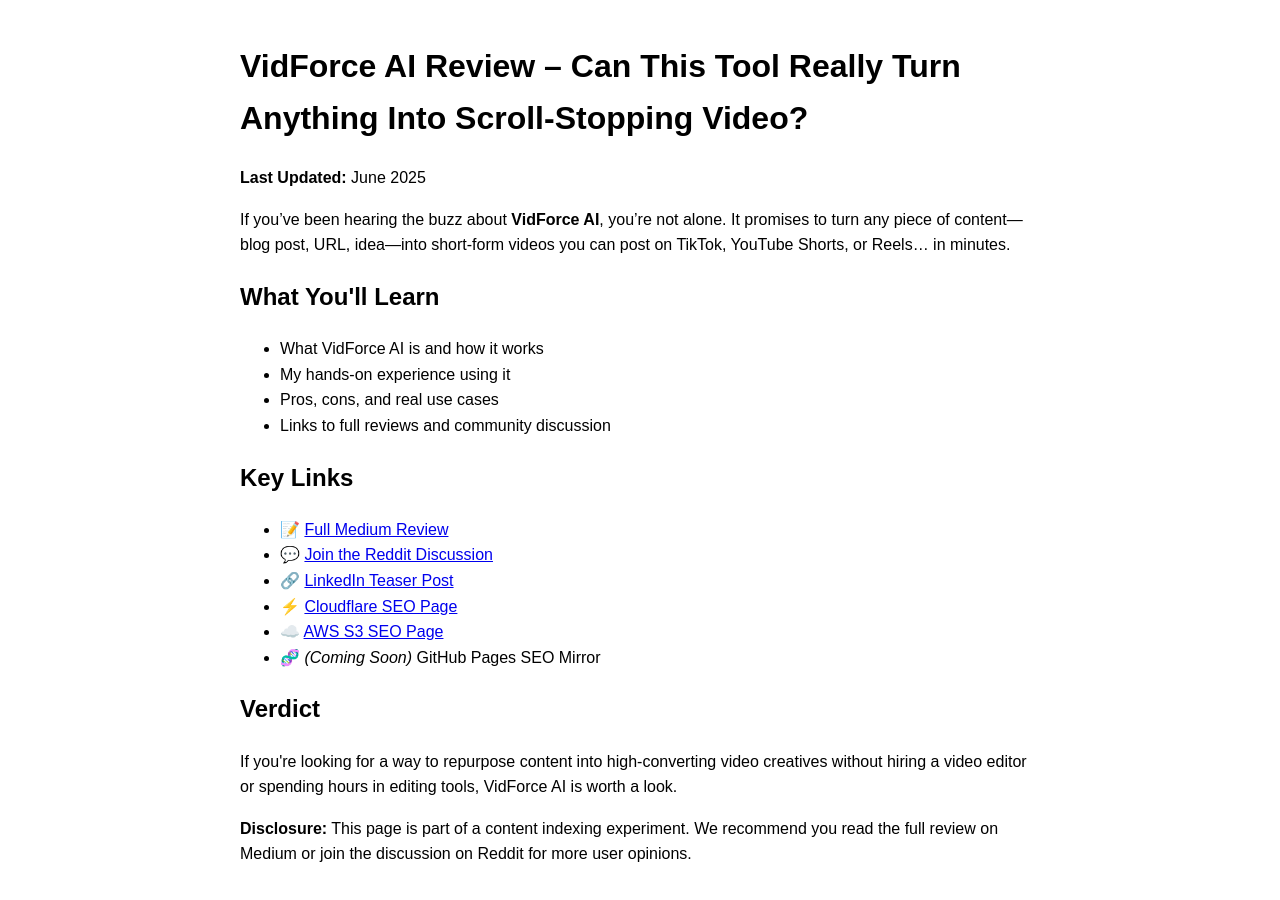
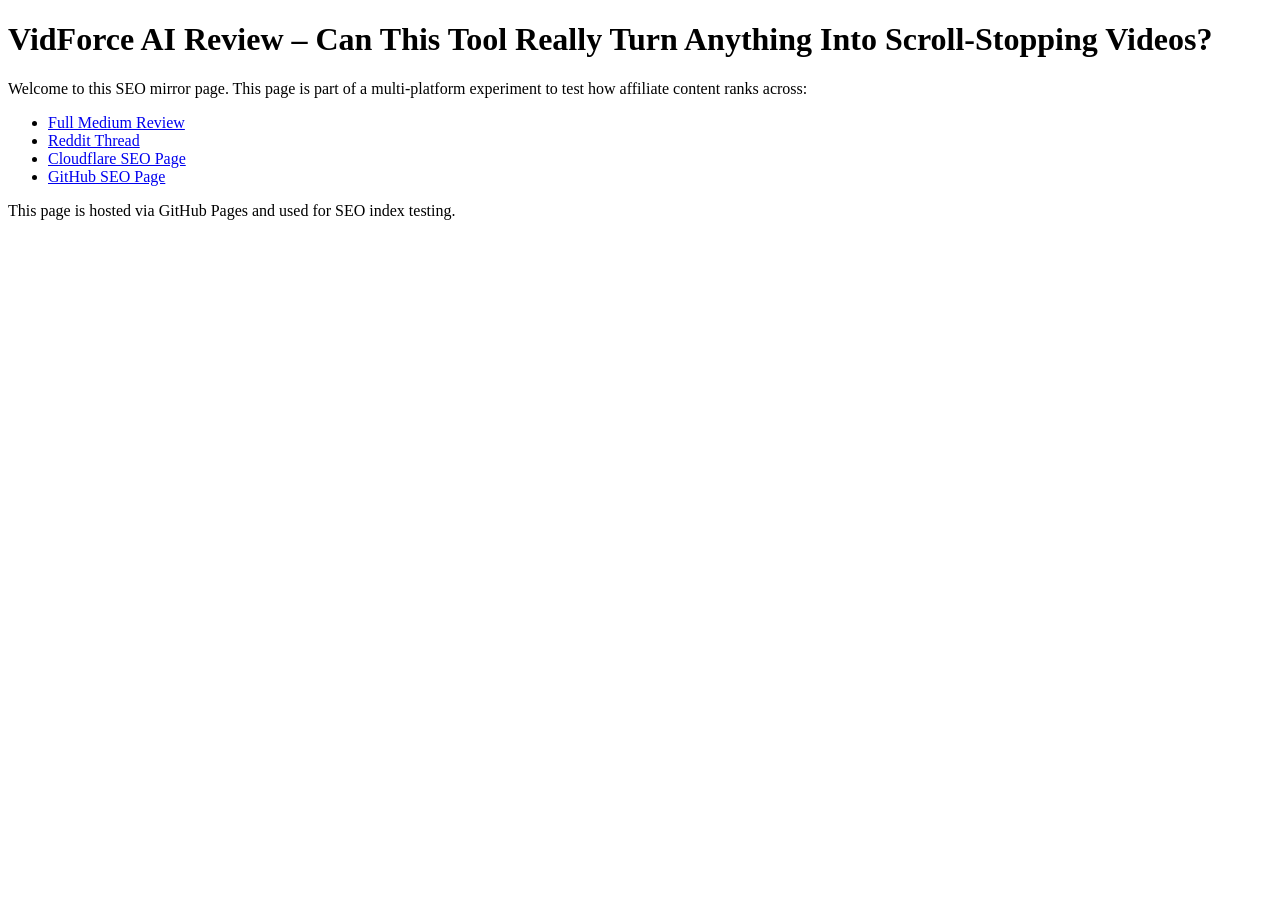
Before and after one commit to inboxinitiative/vidforce-ai-review, a plain HTML site: page index.html in a window 1280 px wide. After the commit the page ends 800 px from the top, so only its background shows below. Drawn offline with Linux system fonts and the light colour scheme.

Commit message:
Add files via upload

```diff
--- a/index.html
+++ b/index.html
@@ -2,39 +2,49 @@
 <!DOCTYPE html>
 <html lang="en">
 <head>
-    <meta charset="UTF-8">
-    <meta name="viewport" content="width=device-width, initial-scale=1.0">
-    <meta name="description" content="VidForce AI Review 2025 – Can This AI tool really turn your content into scroll-stopping videos? Read our breakdown and discover the truth.">
-    <title>VidForce AI Review 2025 – Scroll-Stopping Videos in Minutes?</title>
+  <meta charset="UTF-8">
+  <title>VidForce AI Review – Can This Tool Really Turn Anything Into Scroll-Stopping Videos?</title>
+  <meta name="description" content="Unbiased review of VidForce AI — the AI tool that turns content into scroll-stopping videos for TikTok, Shorts, and Reels. Learn how it works, what's good, what's missing.">
+  <meta name="keywords" content="VidForce AI Review, VidForce AI bonus, best AI video tool, scroll-stopping video automation, affiliate video tools, AI for video marketers">
+  <meta name="author" content="Stojan Jancic">
+  <meta name="viewport" content="width=device-width, initial-scale=1.0">
+
+  <!-- Schema markup for SEO -->
+  <script type="application/ld+json">
+  {
+    "@context": "https://schema.org/",
+    "@type": "Product",
+    "name": "VidForce AI",
+    "image": "https://inboxinitiative.github.io/vidforce-ai-review/vidforce-cover.jpg",
+    "description": "VidForce AI review for affiliate marketers – can this tool turn your ideas into scroll-stopping videos?",
+    "brand": {
+      "@type": "Organization",
+      "name": "VidForce"
+    },
+    "review": {
+      "@type": "Review",
+      "reviewRating": {
+        "@type": "Rating",
+        "ratingValue": "4.7",
+        "bestRating": "5"
+      },
+      "author": {
+        "@type": "Person",
+        "name": "Stojan Jancic"
+      }
+    }
+  }
+  </script>
 </head>
-<body style="font-family: Arial, sans-serif; max-width: 800px; margin: auto; padding: 20px; line-height: 1.6;">
-    <h1>VidForce AI Review – Can This Tool Really Turn Anything Into Scroll-Stopping Video?</h1>
-
-    <p><strong>Last Updated:</strong> June 2025</p>
-
-    <p>If you’ve been hearing the buzz about <strong>VidForce AI</strong>, you’re not alone. It promises to turn any piece of content—blog post, URL, idea—into short-form videos you can post on TikTok, YouTube Shorts, or Reels… in minutes.</p>
-
-    <h2>What You'll Learn</h2>
-    <ul>
-        <li>What VidForce AI is and how it works</li>
-        <li>My hands-on experience using it</li>
-        <li>Pros, cons, and real use cases</li>
-        <li>Links to full reviews and community discussion</li>
-    </ul>
-
-    <h2>Key Links</h2>
-    <ul>
-        <li>📝 <a href="https://medium.com/@stojan_79749/vidforce-ai-review-can-this-tool-really-turn-anything-into-a-scroll-stopping-video-67fdae6b4af7" target="_blank">Full Medium Review</a></li>
-        <li>💬 <a href="https://www.reddit.com/r/MMOOfferReviews/comments/1lfi28y/vidforce_ai_review_can_this_tool_really_turn/" target="_blank">Join the Reddit Discussion</a></li>
-        <li>🔗 <a href="https://www.linkedin.com/posts/stojanjancic_vidforce-ai-review-can-this-tool-really-activity-7341374651698139137-73in" target="_blank">LinkedIn Teaser Post</a></li>
-        <li>⚡ <a href="https://vidforceai-review.pages.dev/" target="_blank">Cloudflare SEO Page</a></li>
-        <li>☁️ <a href="http://vidforce-ai-review.s3-website.us-east-2.amazonaws.com/" target="_blank">AWS S3 SEO Page</a></li>
-        <li>🧬 <em>(Coming Soon)</em> GitHub Pages SEO Mirror</li>
-    </ul>
-
-    <h2>Verdict</h2>
-    <p>If you're looking for a way to repurpose content into high-converting video creatives without hiring a video editor or spending hours in editing tools, VidForce AI is worth a look.</p>
-
-    <p><strong>Disclosure:</strong> This page is part of a content indexing experiment. We recommend you read the full review on Medium or join the discussion on Reddit for more user opinions.</p>
+<body>
+  <h1>VidForce AI Review – Can This Tool Really Turn Anything Into Scroll-Stopping Videos?</h1>
+  <p>Welcome to this SEO mirror page. This page is part of a multi-platform experiment to test how affiliate content ranks across:</p>
+  <ul>
+    <li><a href="https://medium.com/@stojan_79749/vidforce-ai-review-can-this-tool-really-turn-anything-into-a-scroll-stopping-video-67fdae6b4af7" target="_blank">Full Medium Review</a></li>
+    <li><a href="https://www.reddit.com/r/MMOOfferReviews/comments/1lfi28y/vidforce_ai_review_can_this_tool_really_turn/" target="_blank">Reddit Thread</a></li>
+    <li><a href="https://vidforceai-review.pages.dev/" target="_blank">Cloudflare SEO Page</a></li>
+    <li><a href="https://inboxinitiative.github.io/vidforce-ai-review/" target="_blank">GitHub SEO Page</a></li>
+  </ul>
+  <p>This page is hosted via GitHub Pages and used for SEO index testing.</p>
 </body>
 </html>
```
